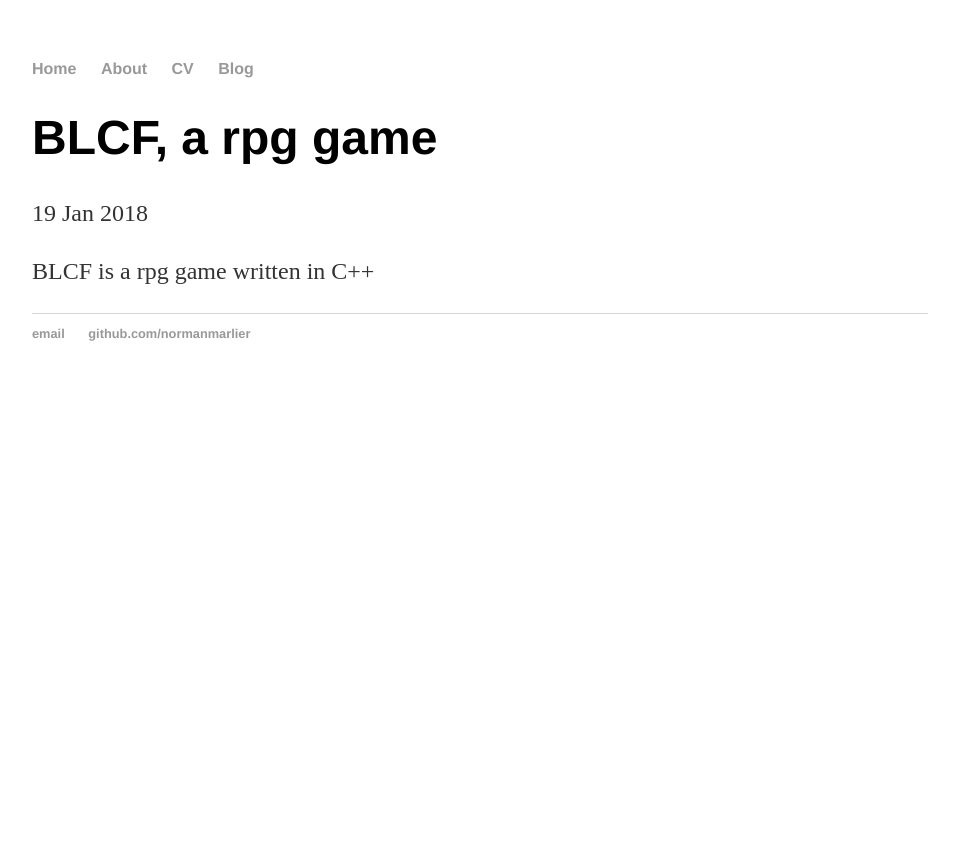
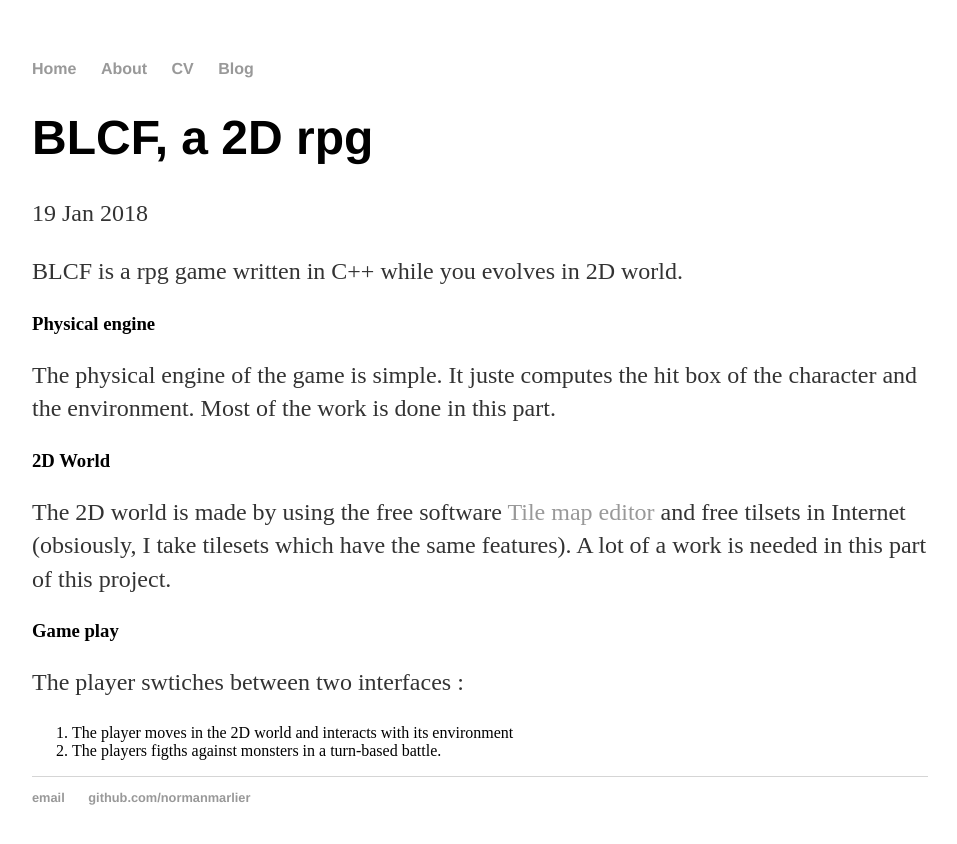
Before and after one commit to NormanMarlier/NormanMarlier.github.io, a Jekyll site: the page built from _posts/2018-01-19-BLCF.md, in a window 1280 px wide. Shown: the top 844 px of the page, without its empty margins (160-1117 px from the left). Built offline with Jekyll 4.4.1, drawn with Linux system fonts in a browser that asks for light colours.

Commit message:
Update 2018-01-19-BLCF.md

```diff
--- a/_posts/2018-01-19-BLCF.md
+++ b/_posts/2018-01-19-BLCF.md
@@ -1,7 +1,20 @@
 ---
 layout: post
-title: "BLCF, a rpg game"
+title: "BLCF, a 2D rpg"
 date: 2018-01-19
 ---
 
-BLCF is a rpg game written in C++
+BLCF is a rpg game written in C++ while you evolves in 2D world.
+
+### Physical engine
+The physical engine of the game is simple. It juste computes the hit box of the character and the environment.
+Most of the work is done in this part.
+
+### 2D World
+The 2D world is made by using the free software [Tile map editor](http://www.mapeditor.org/) and free tilsets in Internet (obsiously, I take tilesets which have the same features).
+A lot of a work is needed in this part of this project.
+
+### Game play
+The player swtiches between two interfaces :
+1. The player moves in the 2D world and interacts with its environment
+2. The players figths against monsters in a turn-based battle.
```
